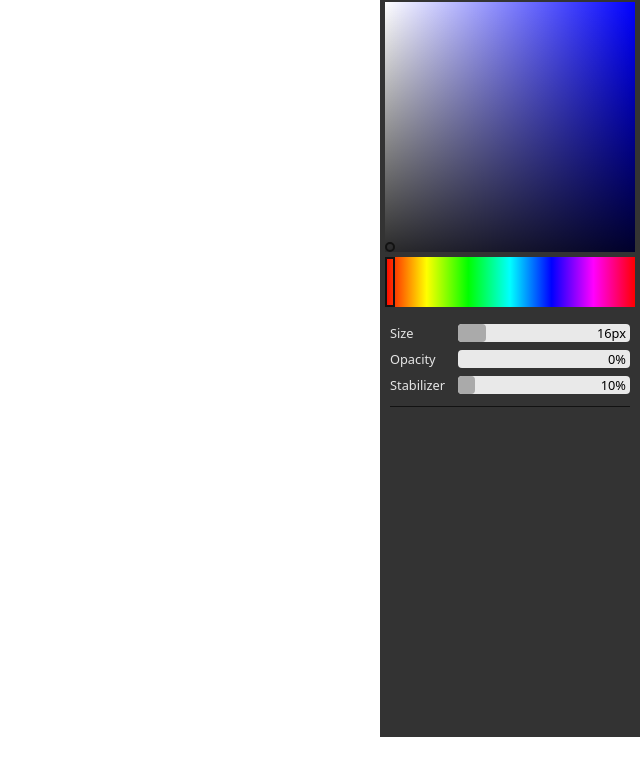
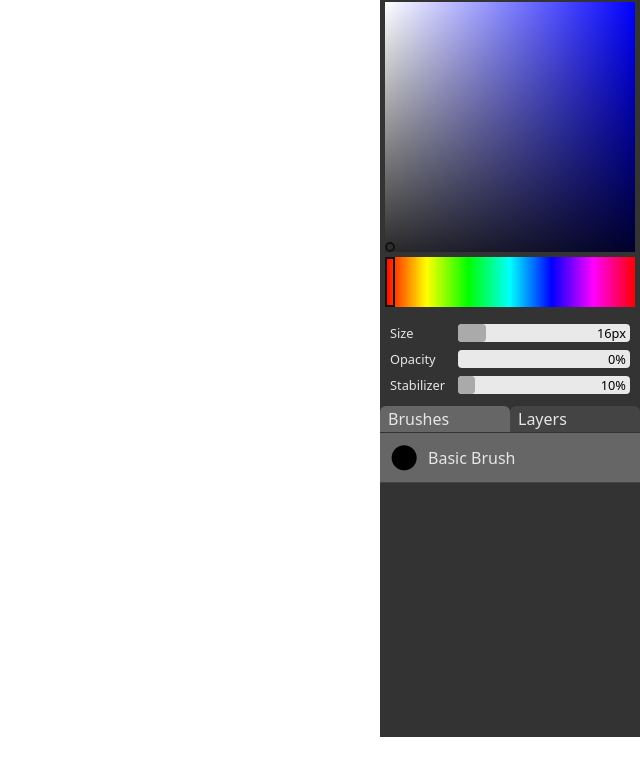
Before and after one commit to eepyamre/marevas2.0, a website built with Parcel: page index.html in a window 1280 px wide. Shown: the part 63-838 px from the top of the page, without its empty margins (640-1280 px from the left). Built offline with nearby package versions, Linux system fonts and the light colour scheme; no server answers.

Commit message:
some tabs ui

```diff
--- a/src/app/brushes/brushController.ts
+++ b/src/app/brushes/brushController.ts
@@ -9,7 +9,7 @@ export class BrushController {
     BasicBrush: BasicBrush,
   };
   constructor() {
-    this.brush = new BasicBrush("0xff12ffff", 16);
+    this.brush = new BasicBrush("0x000000", 16);
   }
 
   startDraw(ctx: CanvasRenderingContext2D) {
--- a/src/app/core.ts
+++ b/src/app/core.ts
@@ -32,7 +32,7 @@ export class Core {
     this.bufferController = new BufferController();
     this.brushController = new BrushController();
     this.inputController = new InputController();
-    this.uiController = new UIController(".controls");
+    this.uiController = new UIController();
     this.historyController = new HistoryController();
     this.networkController = new NetworkController(socketUrl);
   };
--- /dev/null
+++ b/src/app/ui/tabs/tabsBrush.ts
@@ -0,0 +1,12 @@
+export class TabsBrush {
+  el: HTMLDivElement;
+  constructor(text: string, imgSrc: string) {
+    this.el = document.createElement("div");
+    const title = document.createElement("span");
+    const img = document.createElement("img");
+    this.el.classList.add("tabs__content_list__item", "brush");
+    title.textContent = text;
+    img.src = imgSrc;
+    this.el.append(img, title);
+  }
+}
--- /dev/null
+++ b/src/app/ui/tabs/tabsButton.ts
@@ -0,0 +1,23 @@
+export class TabsButton {
+  el: HTMLDivElement;
+  text: string;
+  constructor(text: string) {
+    this.text = text;
+    this.el = document.createElement("div");
+    this.el.classList.add("tabs__buttons__item");
+    this.el.textContent = text;
+    this.el.addEventListener("click", this.onClick);
+  }
+  onClick = () => {
+    const lists = document.querySelectorAll(".tabs__content_list");
+    const btns = document.querySelectorAll(".tabs__buttons__item");
+    lists.forEach((list, i) => {
+      list.classList.remove("active");
+      btns[i].classList.remove("active");
+      if (btns[i].textContent === this.text) {
+        btns[i].classList.add("active");
+        list.classList.add("active");
+      }
+    });
+  };
+}
--- /dev/null
+++ b/src/app/ui/tabs/tabsLayer.ts
@@ -0,0 +1,22 @@
+import eyeIcon from "../../../assets/icons/eye.png";
+export class TabsLayer {
+  el: HTMLDivElement;
+  constructor(text: string, imgSrc: string, user: string) {
+    this.el = document.createElement("div");
+    const title = document.createElement("span");
+    title.classList.add("title");
+    const userEl = document.createElement("span");
+    userEl.classList.add("user");
+    const img = document.createElement("img");
+    this.el.classList.add("tabs__content_list__item", "layer");
+    const textEl = document.createElement("div");
+    textEl.classList.add("text");
+    title.textContent = text;
+    userEl.textContent = user;
+    img.src = imgSrc;
+    textEl.append(title, userEl);
+    const icon = document.createElement("img");
+    icon.src = eyeIcon;
+    this.el.append(icon, img, textEl);
+  }
+}
--- /dev/null
+++ b/src/app/ui/tabs/tabsWrapper.ts
@@ -0,0 +1,58 @@
+import { TabsBrush } from "./tabsBrush";
+import { TabsButton } from "./tabsButton";
+import { TabsLayer } from "./tabsLayer";
+
+type ITabsLayer = {
+  title: string;
+  image: string;
+  user: string;
+  onClick: () => void;
+  type: "layer";
+};
+type ITabsBrush = {
+  title: string;
+  image: string;
+  onClick: () => void;
+  type: "brush";
+};
+export type TabsItem = ITabsBrush | ITabsLayer;
+export class TabsWrapper {
+  el: HTMLDivElement;
+  constructor(
+    root: HTMLDivElement,
+    tabs: {
+      title: string;
+      items: TabsItem[];
+    }[]
+  ) {
+    this.el = document.createElement("div");
+    this.el.classList.add("tabs");
+    const btns = document.createElement("div");
+    btns.classList.add("tabs__buttons");
+    const lists: HTMLDivElement[] = [];
+    tabs.forEach((tab, i) => {
+      const btn = new TabsButton(tab.title);
+      btns.append(btn.el);
+      const list = document.createElement("div");
+      list.classList.add("tabs__content_list", tab.title);
+      lists.push(list);
+      if (i === 0) {
+        list.classList.add("active");
+        btn.el.classList.add("active");
+      }
+      tab.items.forEach((item, i) => {
+        if (item.type === "brush") {
+          list.append(new TabsBrush(item.title, item.image).el);
+        } else if (item.type === "layer") {
+          list.append(new TabsLayer(item.title, item.image, item.user).el);
+        }
+        if (i === 0) {
+          list.firstElementChild?.classList.add("active");
+        }
+      });
+    });
+
+    this.el.append(btns, ...lists);
+    root.append(this.el);
+  }
+}
--- a/src/app/ui/uiController.ts
+++ b/src/app/ui/uiController.ts
@@ -1,6 +1,8 @@
 import { Core } from "../core";
 import { ColorPicker } from "./colorPalette";
 import { Slider } from "./slider";
+import { TabsWrapper } from "./tabs/tabsWrapper";
+import BasicBrush from "../../assets/brushes/basic_brush.png";
 
 export class UIController {
   controlsRoot: HTMLDivElement;
@@ -8,8 +10,9 @@ export class UIController {
   opacitySlider: Slider;
   stabilizerSlider: Slider;
   colorPalette: ColorPicker;
-  constructor(controlsRoot: string) {
-    this.controlsRoot = document.querySelector(controlsRoot)!;
+  tabs: TabsWrapper;
+  constructor() {
+    this.controlsRoot = document.querySelector(".controls")!;
     if (!this.controlsRoot) {
       throw new Error("Cant find control items!");
     }
@@ -55,5 +58,48 @@ export class UIController {
         title: "Stabilizer",
       }
     );
+
+    const sidebar: HTMLDivElement = document.querySelector(".sidebar")!;
+    this.tabs = new TabsWrapper(sidebar, [
+      {
+        title: "Brushes",
+        items: [
+          {
+            title: "Basic Brush",
+            image: BasicBrush,
+            type: "brush",
+            onClick: () => {},
+          },
+          // {
+          //   title: "Basic Brush",
+          //   image: BasicBrush,
+          //   type: "brush",
+          // },
+          // {
+          //   title: "Basic Brush",
+          //   image: BasicBrush,
+          //   type: "brush",
+          // },
+        ],
+      },
+      {
+        title: "Layers",
+        items: [
+          {
+            title: "Layer 1",
+            user: "Test User",
+            image: BasicBrush,
+            type: "layer",
+            onClick: () => {},
+          },
+          // {
+          //   title: "Layer 1",
+          //   user: "Test User",
+          //   image: BasicBrush,
+          //   type: "layer",
+          // },
+        ],
+      },
+    ]);
   }
 }
--- /dev/null
+++ b/src/index.d.ts
@@ -0,0 +1 @@
+declare module "*.png";
--- a/src/styles/index.scss
+++ b/src/styles/index.scss
@@ -97,11 +97,7 @@ body{
       width: 100%;
     }
   }
-  .kl-color-picker{
-    padding-bottom: 12px;
-    margin-bottom: 12px;
-    border-bottom: 1px solid #121212;
-  }
+
   .controls {
     width: 100%;
     display: flex;
@@ -109,7 +105,6 @@ body{
     gap: 8px;
     padding-bottom: 12px;
     margin-bottom: 12px;
-    border-bottom: 1px solid #121212;
     user-select: none;
   }
   .input_wrapper{
@@ -146,4 +141,57 @@ body{
       }
     }
   }
+  .tabs{
+    width: calc(100% + 20px);
+    margin-top: -12px;
+    margin-left: -10px;
+    margin-right: -10px;
+    &__buttons{
+      display: flex;
+      border-bottom: 1px solid #333;
+      &__item{
+        flex-basis: 50%;
+        background-color: #444;
+        padding: 2px 8px;
+        border-top-left-radius: 6px;
+        border-top-right-radius: 6px;
+        cursor: pointer;
+
+        &.active{
+          background-color: #666
+        }
+      }
+    }
+    &__content_list{
+      flex-direction: column;
+      max-height: calc(100vh - 79px - 66px - 250px - 53px);
+      overflow: auto;
+      gap: 1px;
+      display: none;
+      &.active{
+        display: flex;
+      }
+      &__item{
+        display: flex;
+        align-items: center;
+        gap: 8px;
+        height: 50px;
+        padding: 0 8px;
+        border-bottom: 1px solid #444;
+        cursor: pointer;
+          &.active{
+          background-color: #666
+        }
+      }
+      &__item.layer{
+        .text{
+          display: flex;
+          flex-direction: column;
+        }
+      }
+      .icon{
+        width: 12px;
+      }
+    }
+  }
 }
```
Also changed, not shown: src/assets/brushes/basic_brush.png (added), src/assets/icons/eye.png (added), src/assets/icons/eyeCross.png (added).
